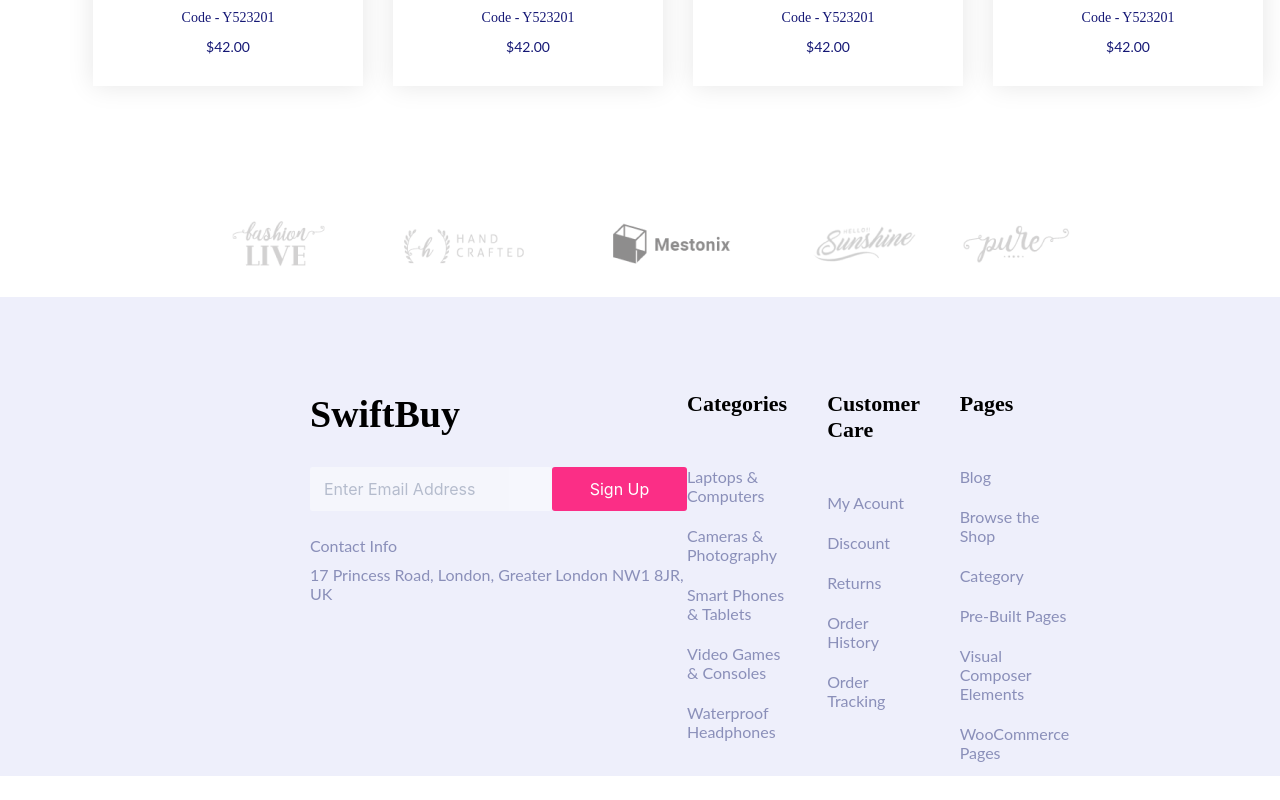
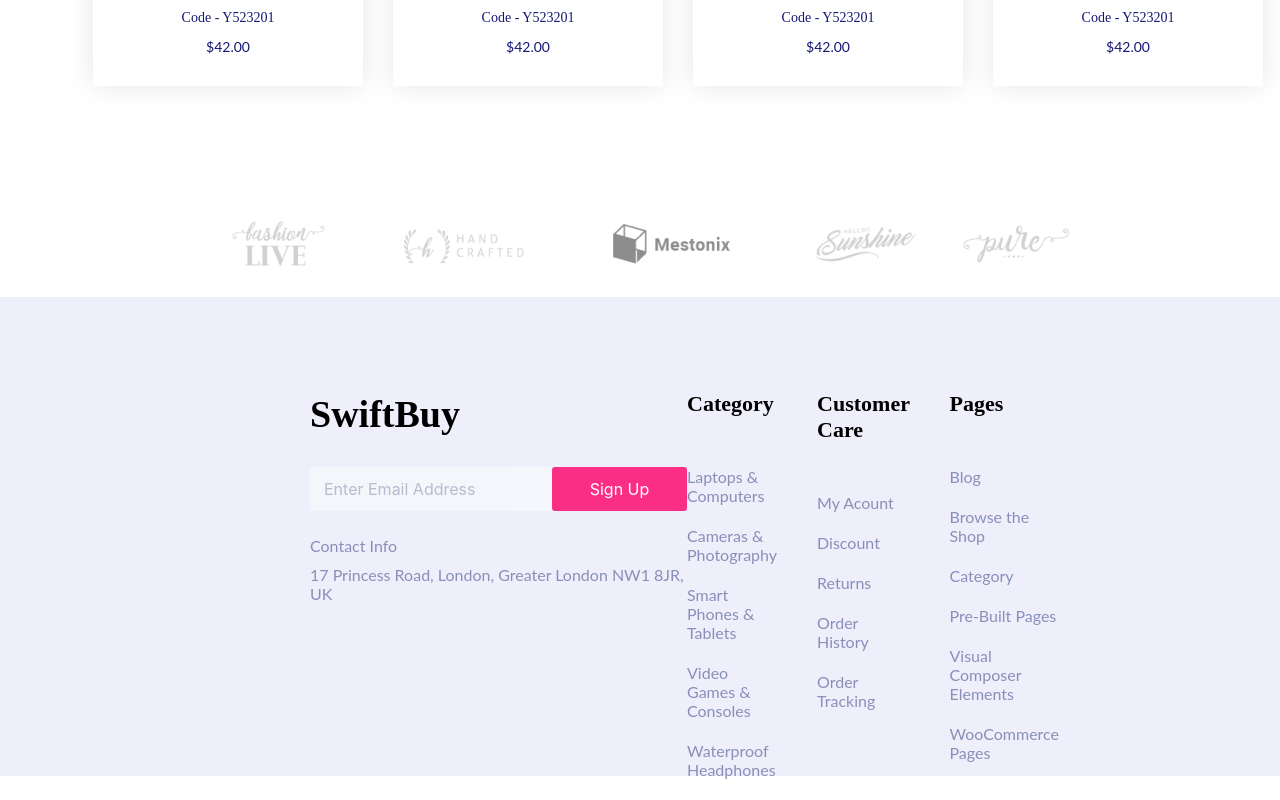
Before and after one commit to shivangii-garg/swiftBuy, a React (Create React App) app in the folder front-end/swift-buy/: page / in a window 1280 px wide. Shown: the part 1221-2021 px from the top of the page. Built offline with nearby package versions, Linux system fonts and the light colour scheme.

Commit message:
categoryComponent created

```diff
--- /dev/null
+++ b/front-end/swift-buy/src/atoms/categoryContainer/index.jsx
@@ -0,0 +1,28 @@
+import React from "react";
+import "../../genericCSS.css";
+
+const CategoryContainer = ({
+  className = "category-container",
+  headingClassName = "footer-rows-heading",
+  heading,
+  itemsClassName = "footer-rows-items",
+  itemClassName = "footer-rows-item",
+  items,
+}) => {
+  return (
+    <div className={className}>
+      <span className={headingClassName}>{heading}</span>
+      <div className={itemsClassName}>
+        {items.map((item) => {
+          return (
+            <a href="#" className={itemClassName}>
+              {item}
+            </a>
+          );
+        })}
+      </div>
+    </div>
+  );
+};
+
+export default CategoryContainer;
--- /dev/null
+++ b/front-end/swift-buy/src/genericCSS.css
@@ -0,0 +1,31 @@
+/* CategoryContainer */
+.category-container {
+  display: flex;
+  flex-direction: column;
+  margin-right: 40px;
+}
+
+.footer-rows-heading {
+  color: #000;
+  font-family: Josefin Sans;
+  font-size: 22px;
+  font-style: normal;
+  font-weight: 600;
+  line-height: normal;
+  margin-bottom: 42px;
+}
+.footer-rows-item {
+  color: var(--sub-text-color, #8a8fb9);
+  font-family: Lato;
+  font-size: 16px;
+  font-style: normal;
+  font-weight: 400;
+  line-height: normal;
+  margin-bottom: 21px;
+}
+
+.footer-rows-items {
+  display: flex;
+  flex-direction: column;
+  margin-top: 8px;
+}
--- a/front-end/swift-buy/src/molecules/footer/footer.css
+++ b/front-end/swift-buy/src/molecules/footer/footer.css
@@ -77,38 +77,3 @@
   margin-right: 447px;
   margin-top: 94px;
 }
-
-.category-container {
-  display: flex;
-  flex-direction: column;
-  margin-right: 40px;
-}
-
-li {
-  text-decoration: none;
-}
-
-.footer-rows-heading {
-  color: #000;
-  font-family: Josefin Sans;
-  font-size: 22px;
-  font-style: normal;
-  font-weight: 600;
-  line-height: normal;
-  margin-bottom: 42px;
-}
-.footer-rows-item {
-  color: var(--sub-text-color, #8a8fb9);
-  font-family: Lato;
-  font-size: 16px;
-  font-style: normal;
-  font-weight: 400;
-  line-height: normal;
-  margin-bottom: 21px;
-}
-
-.footer-rows-items {
-  display: flex;
-  flex-direction: column;
-  margin-top: 8px;
-}
--- a/front-end/swift-buy/src/molecules/footer/index.jsx
+++ b/front-end/swift-buy/src/molecules/footer/index.jsx
@@ -1,12 +1,14 @@
 import React from "react";
+import { title } from "../../utils";
 import "./footer.css";
+import CategoryContainer from "../../atoms/categoryContainer";
 
 const Footer = () => {
   return (
     <div className="footer">
       <div className="footer-sections">
         <div className="footer-inner-sec">
-          <span className="footer-title">SwiftBuy</span>
+          <span className="footer-title">{title}</span>
           <div className="sign-up-btn">
             <input
               className="footer-input"
@@ -21,69 +23,37 @@ const Footer = () => {
           </p>
         </div>
         <div className="footer-right">
-          <div className="category-container">
-            <span className="footer-rows-heading">Categories</span>
-            <div className="footer-rows-items">
-              <a href="#" className="footer-rows-item">
-                Laptops & Computers
-              </a>
-              <a href="#" className="footer-rows-item">
-                Cameras & Photography
-              </a>
-              <a href="#" className="footer-rows-item">
-                Smart Phones & Tablets
-              </a>
-              <a href="#" className="footer-rows-item">
-                Video Games & Consoles
-              </a>
-              <a href="#" className="footer-rows-item">
-                Waterproof Headphones
-              </a>
-            </div>
-          </div>
-          <div className="category-container">
-            <span className="footer-rows-heading">Customer Care</span>
-            <div className="footer-rows-items">
-              <a href="#" className="footer-rows-item">
-                My Acount
-              </a>
-              <a href="#" className="footer-rows-item">
-                Discount
-              </a>
-              <a href="#" className="footer-rows-item">
-                Returns
-              </a>
-              <a href="#" className="footer-rows-item">
-                Order History
-              </a>
-              <a href="#" className="footer-rows-item">
-                Order Tracking
-              </a>
-            </div>
-          </div>
-          <div className="category-container">
-            <span className="footer-rows-heading">Pages</span>
-            <div className="footer-rows-items">
-              <a href="#" className="footer-rows-item">
-                Blog
-              </a>
-              <a href="#" className="footer-rows-item">
-                Browse the Shop
-              </a>
-              <a href="#" className="footer-rows-item">
-                Category
-              </a>
-              <a href="#" className="footer-rows-item">
-                Pre-Built Pages
-              </a>
-              <a href="#" className="footer-rows-item">
-                Visual Composer Elements
-              </a>
-              <a href="#" className="footer-rows-item">
-                WooCommerce Pages
-              </a>
-            </div>
-          </div>
+          <CategoryContainer
+            heading="Category"
+            items={[
+              "Laptops & Computers",
+              "Cameras & Photography",
+              "Smart Phones & Tablets",
+              " Video Games & Consoles",
+              "Waterproof Headphones",
+            ]}
+          />
+          <CategoryContainer
+            heading="Customer Care"
+            items={[
+              "My Acount",
+              "Discount",
+              "Returns",
+              "Order History",
+              "Order Tracking",
+            ]}
+          />
+          <CategoryContainer
+            heading="Pages"
+            items={[
+              "Blog",
+              "Browse the Shop",
+              "Category",
+              "Pre-Built Pages",
+              "Visual Composer Elements",
+              "WooCommerce Pages",
+            ]}
+          />
         </div>
       </div>
     </div>
--- a/front-end/swift-buy/src/molecules/navBar/index.jsx
+++ b/front-end/swift-buy/src/molecules/navBar/index.jsx
@@ -1,11 +1,12 @@
 import React from "react";
 import search from "../../images/search.svg";
+import { title } from "../../utils";
 import "./navBar.css";
 
 const NavBar = () => {
   return (
     <div className="navBar">
-      <span className="navBar-logo">SwiftBuy</span>
+      <span className="navBar-logo">{title}</span>
       <div className="navbar-links">
         <a href="#">Home</a>
         <a href="#">Pages</a>
--- /dev/null
+++ b/front-end/swift-buy/src/utils/index.jsx
@@ -0,0 +1 @@
+export const title = "SwiftBuy";
```
